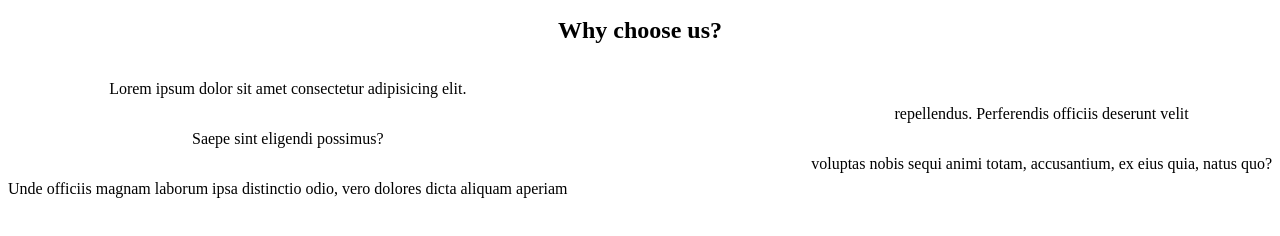
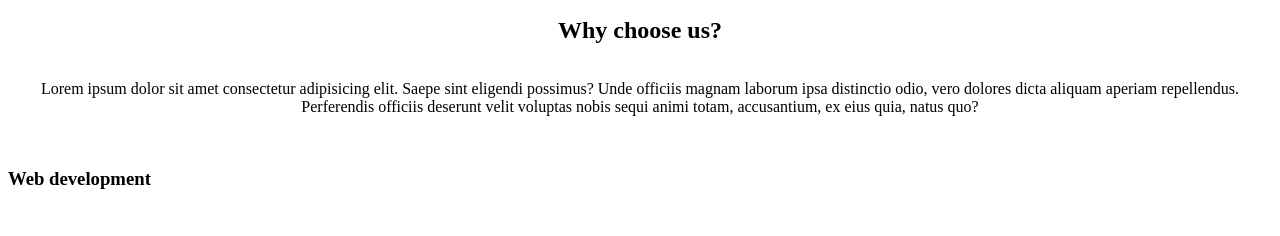
Before and after one commit to ArturoAlvarezY/-Welcome-Git, a plain HTML site: page index.html in a window 1280 px wide. Shown: the part 138-374 px from the top of the page. Drawn offline with Linux system fonts and the light colour scheme.

Commit message:
change in the second container for esthetic reassons and creation of the third container

```diff
--- a/index.css
+++ b/index.css
@@ -47,7 +47,7 @@ body{
 }
 
 
-.left, .right{
+.secondSectionContent{
 	display:flex;
 	text-align: center;
 	flex-direction: column;
--- a/index.html
+++ b/index.html
@@ -18,16 +18,15 @@
 	</div>
 	<h2 class="whyUs"> Why choose us?</h2>
 	<div class="secondContainer">
-		<div class="left">
-			<p>Lorem ipsum dolor sit amet consectetur adipisicing elit.</p>
-			<p>Saepe sint eligendi possimus?</p>
-			<p>Unde officiis magnam laborum ipsa distinctio odio, vero dolores dicta aliquam aperiam</p>
+		<div class="secondSectionContent">
+			<p>Lorem ipsum dolor sit amet consectetur adipisicing elit. Saepe sint eligendi possimus? Unde officiis magnam laborum ipsa distinctio odio, vero dolores dicta aliquam aperiam repellendus. Perferendis officiis deserunt velit voluptas nobis sequi animi totam, accusantium, ex eius quia, natus quo? </p>
 		</div>
-		<div class="right">
-			<p> repellendus. Perferendis officiis deserunt velit</p>
-			<p>voluptas nobis sequi animi totam, accusantium, ex eius quia, natus quo?</p>
+		</div>
+	<div class="thirdcontainer">
+		<div class="firstSquare">
+			<img src="" alt="">
+			<h3>Web development</h3>
 		</div>
 	</div>
-
 </body>
 </html>
```
